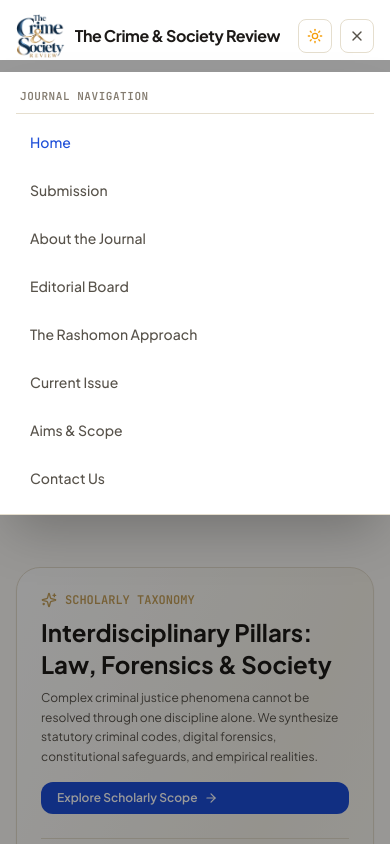
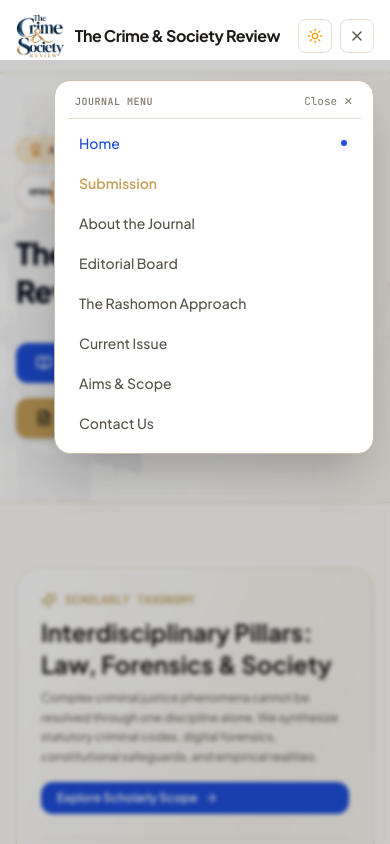
Before and after one commit to thecrimeandsocietyreview/website, a React (Vite) app: page / in a window 390 px wide. Both pictures are taken after a click on the button 357 px from the left and 36 px from the top of the page. Shown: the top 844 px of the page. Built offline with nearby package versions, Linux system fonts and the light colour scheme.

Commit message:
feat: add submission page, common header, and global index styles

```diff
--- a/src/components/common/Header.tsx
+++ b/src/components/common/Header.tsx
@@ -139,37 +139,54 @@
         </div>
       </div>
 
-      {/* Mobile Drawer Overlay */}
+      {/* Mobile Dropdown Box Menu (Floating card with soft animation, not full screen) */}
       {mobileMenuOpen && (
         <>
+          {/* Subtle click-outside backdrop */}
           <div
-            className="fixed inset-0 top-[60px] bg-black/40 backdrop-blur-xs z-40 lg:hidden animate-fadeIn"
+            className="fixed inset-0 top-[60px] bg-black/20 backdrop-blur-[2px] z-40 lg:hidden animate-fadeIn"
             onClick={() => setMobileMenuOpen(false)}
+            aria-hidden="true"
           />
+          {/* Dropdown Card */}
           <div
             style={{ backgroundColor: 'var(--bg-card)' }}
-            className="absolute top-full left-0 right-0 w-full lg:hidden border-b border-[var(--border-subtle)] px-4 py-4 space-y-2 shadow-2xl z-50 animate-fadeIn"
+            className="absolute top-[calc(100%+8px)] right-4 w-[min(320px,calc(100vw-32px))] lg:hidden rounded-2xl border border-[var(--border-strong)] p-3 shadow-2xl z-50 animate-nav-dropdown backdrop-blur-md"
           >
-            <div className="flex items-center justify-between pb-2 mb-2 border-b border-[var(--border-subtle)] px-1">
-              <span className="text-[11px] font-mono text-[var(--text-muted)] uppercase tracking-wider font-semibold">Journal Navigation</span>
+            <div className="flex items-center justify-between pb-2 mb-1.5 border-b border-[var(--border-subtle)] px-2">
+              <span className="text-[10px] font-mono text-[var(--text-muted)] uppercase tracking-wider font-semibold">Journal Menu</span>
+              <button
+                onClick={() => setMobileMenuOpen(false)}
+                className="text-[11px] font-mono text-[var(--text-muted)] hover:text-[var(--text-primary)] cursor-pointer"
+              >
+                Close ✕
+              </button>
             </div>
+            <div className="space-y-1 max-h-[70vh] overflow-y-auto pr-0.5">
               {navLinks.map((item) => {
                 const isActive = location.pathname === item.path;
+                const isSubmit = item.path === '/submit';
                 return (
                   <Link
                     key={item.path}
                     to={item.path}
                     onClick={() => setMobileMenuOpen(false)}
-                  className={`block px-3.5 py-2.5 rounded-lg text-sm font-medium transition-colors ${
+                    className={`flex items-center justify-between px-3 py-2 rounded-xl text-sm font-medium transition-all ${
                       isActive
                         ? 'bg-[var(--accent-navy)]/10 text-[var(--accent-navy)] font-bold'
+                        : isSubmit
+                        ? 'text-[var(--accent-gold)] font-semibold hover:bg-[var(--accent-gold)]/10'
                         : 'text-[var(--text-secondary)] hover:bg-[var(--bg-card-hover)] hover:text-[var(--text-primary)]'
                     }`}
                   >
-                  {item.label}
+                    <span>{item.label}</span>
+                    {isActive && (
+                      <span className="w-1.5 h-1.5 rounded-full bg-[var(--accent-navy)]"></span>
+                    )}
                   </Link>
                 );
               })}
+            </div>
           </div>
         </>
       )}
--- a/src/index.css
+++ b/src/index.css
@@ -197,3 +197,33 @@
   background-color: rgba(239, 68, 68, 0.25);
   color: #FCA5A5;
 }
+
+/* Animations for Mobile Dropdown & Soft Transitions */
+@keyframes navDropdownSoft {
+  0% {
+    opacity: 0;
+    transform: translateY(-8px) scale(0.97);
+  }
+  100% {
+    opacity: 1;
+    transform: translateY(0) scale(1);
+  }
+}
+
+@keyframes navFadeIn {
+  from {
+    opacity: 0;
+  }
+  to {
+    opacity: 1;
+  }
+}
+
+.animate-nav-dropdown {
+  animation: navDropdownSoft 0.24s cubic-bezier(0.16, 1, 0.3, 1) forwards;
+  transform-origin: top right;
+}
+
+.animate-fadeIn {
+  animation: navFadeIn 0.2s ease-out forwards;
+}
--- a/src/pages/SubmitPage.tsx
+++ b/src/pages/SubmitPage.tsx
@@ -385,13 +385,13 @@
   return (
     <div className="w-full max-w-7xl mx-auto px-4 sm:px-6 py-8 animate-fadeIn">
 
-      {/* 2-Column Desktop Grid: Left Scrolls with page, Right Form is Sticky */}
+      {/* 2-Column Desktop Grid: Left Guidelines (order-2 on mobile, order-1 on desktop), Right Form (order-1 on mobile, order-2 on desktop) */}
       <div className="grid grid-cols-1 lg:grid-cols-12 gap-8 items-start">
 
         {/* ========================================================
-            LEFT COLUMN: SCROLLABLE GUIDELINES (7 cols)
+            GUIDELINES COLUMN: (7 cols on desktop, order-2 on mobile)
         ======================================================== */}
-        <div className="lg:col-span-7 space-y-10 text-[var(--text-secondary)] font-serif leading-relaxed text-sm">
+        <div className="order-2 lg:order-1 lg:col-span-7 space-y-10 text-[var(--text-secondary)] font-serif leading-relaxed text-sm">
 
           {/* Quick Jump Bar */}
           <div className="p-3.5 rounded-xl border border-[var(--border-subtle)] bg-[var(--bg-card-hover)] flex flex-wrap items-center gap-2 text-xs font-mono">
@@ -900,10 +900,10 @@
         </div>
 
         {/* ========================================================
-            RIGHT COLUMN: STICKY SUBMISSION FORM (5 cols)
+            SUBMISSION FORM COLUMN: (5 cols on desktop, order-1 on mobile)
             Locked in place on desktop - Only guidelines scroll
         ======================================================== */}
-        <div className="lg:col-span-5 relative">
+        <div className="order-1 lg:order-2 lg:col-span-5 relative">
           <div className="lg:sticky lg:top-24 lg:max-h-[calc(100vh-120px)] lg:overflow-y-auto pr-1 pb-4">
 
             <div className="p-6 rounded-2xl border border-[var(--border-strong)] bg-[var(--bg-card)] space-y-6 shadow-md">
```
Lines whose indentation alone changed are shown as unchanged.
